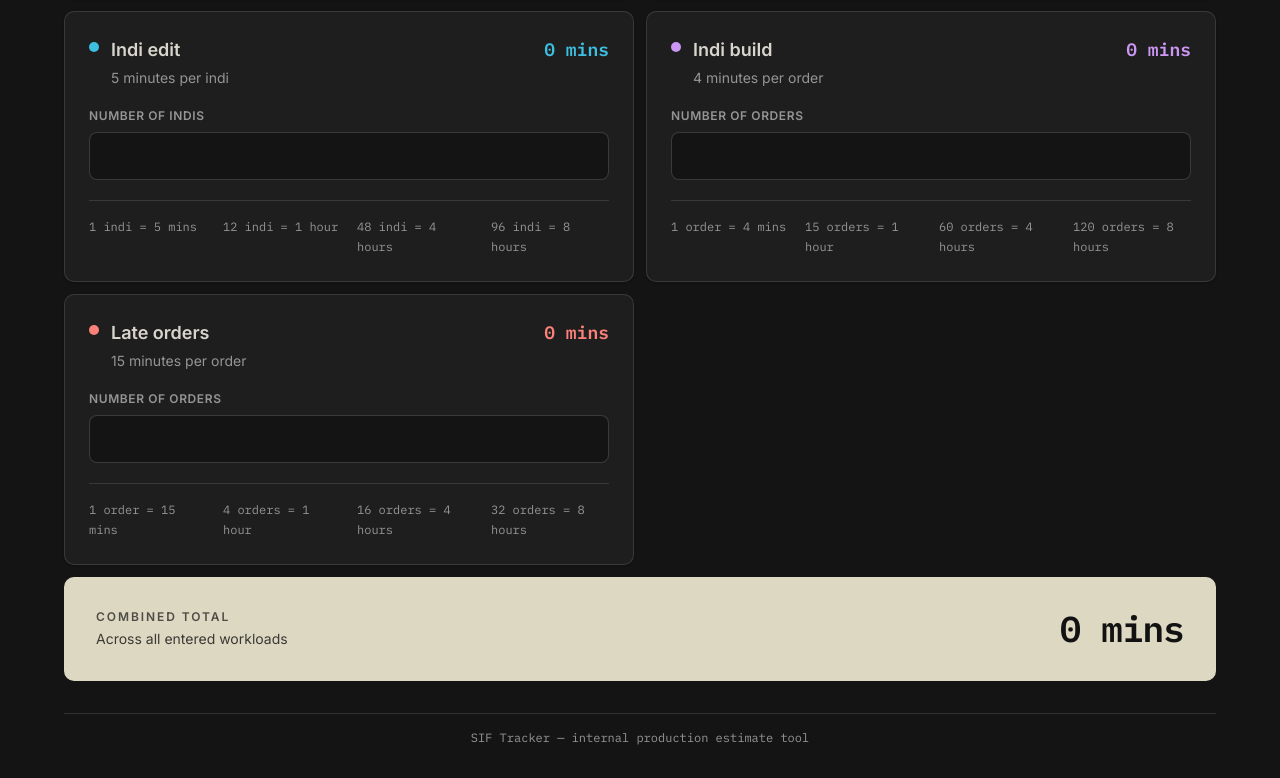
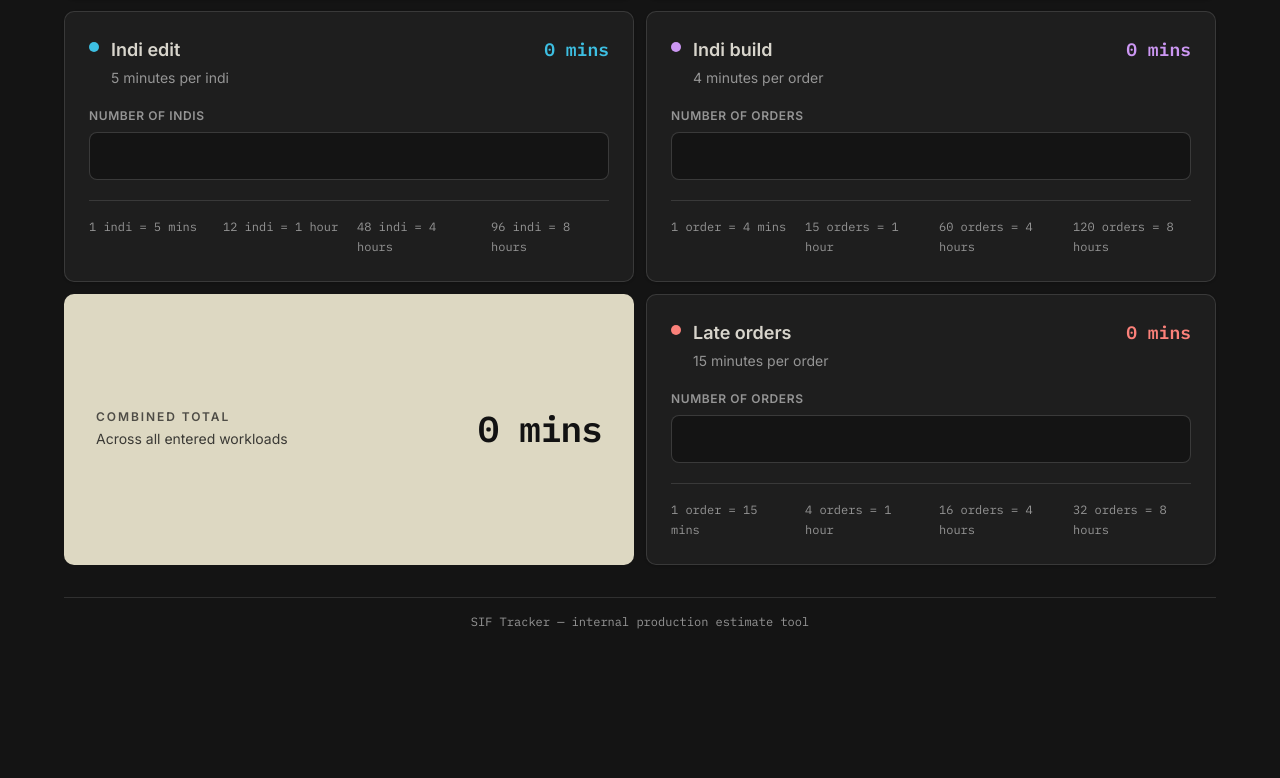
Before and after one commit to nicolelodeontv/siftracker, a Next.js app: page / in a window 1280 px wide. Shown: the part 502-1280 px from the top of the page. After the commit the page ends 1164 px from the top, so only its background shows below. Built offline with nearby package versions, Linux system fonts and the light colour scheme.

Commit message:
feat: add lateOrders section with estimated time display
Co-authored-by: nicolelodeontv <21039882+nicolelodeontv@users.noreply.github.com>

```diff
--- a/app/page.tsx
+++ b/app/page.tsx
@@ -130,6 +130,15 @@ export default function Page() {
           <div className="grid gap-3 lg:grid-cols-2">
             {workloads.map((workload) => (
               <Fragment key={workload.id}>
+                {workload.id === 'lateOrders' && (
+                  <section aria-label="Total estimated time" className="flex flex-col gap-4 rounded-lg bg-primary p-6 text-primary-foreground sm:flex-row sm:items-center sm:justify-between sm:p-8">
+                    <div className="flex flex-col gap-1">
+                      <span className="text-xs font-semibold uppercase tracking-[0.16em] opacity-70">Combined total</span>
+                      <span className="text-sm opacity-80">Across all entered workloads</span>
+                    </div>
+                    <strong className="font-mono text-3xl font-semibold tracking-tight tabular-nums sm:text-4xl">{formatDuration(totalMinutes)}</strong>
+                  </section>
+                )}
                 <article className="flex flex-col gap-5 rounded-lg border border-border bg-card p-5 shadow-sm sm:p-6">
                 <div className="flex items-start justify-between gap-4">
                   <div className="flex items-start gap-3">
@@ -164,15 +173,6 @@ export default function Page() {
                   ))}
                 </div>
                 </article>
-                {workload.id === 'lateOrders' && (
-                  <section aria-label="Total estimated time" className="flex flex-col gap-4 rounded-lg bg-primary lg:col-span-2 p-6 text-primary-foreground sm:flex-row sm:items-center sm:justify-between sm:p-8">
-                    <div className="flex flex-col gap-1">
-                      <span className="text-xs font-semibold uppercase tracking-[0.16em] opacity-70">Combined total</span>
-                      <span className="text-sm opacity-80">Across all entered workloads</span>
-                    </div>
-                    <strong className="font-mono text-3xl font-semibold tracking-tight tabular-nums sm:text-4xl">{formatDuration(totalMinutes)}</strong>
-                  </section>
-                )}
               </Fragment>
             ))}
           </div>
```
